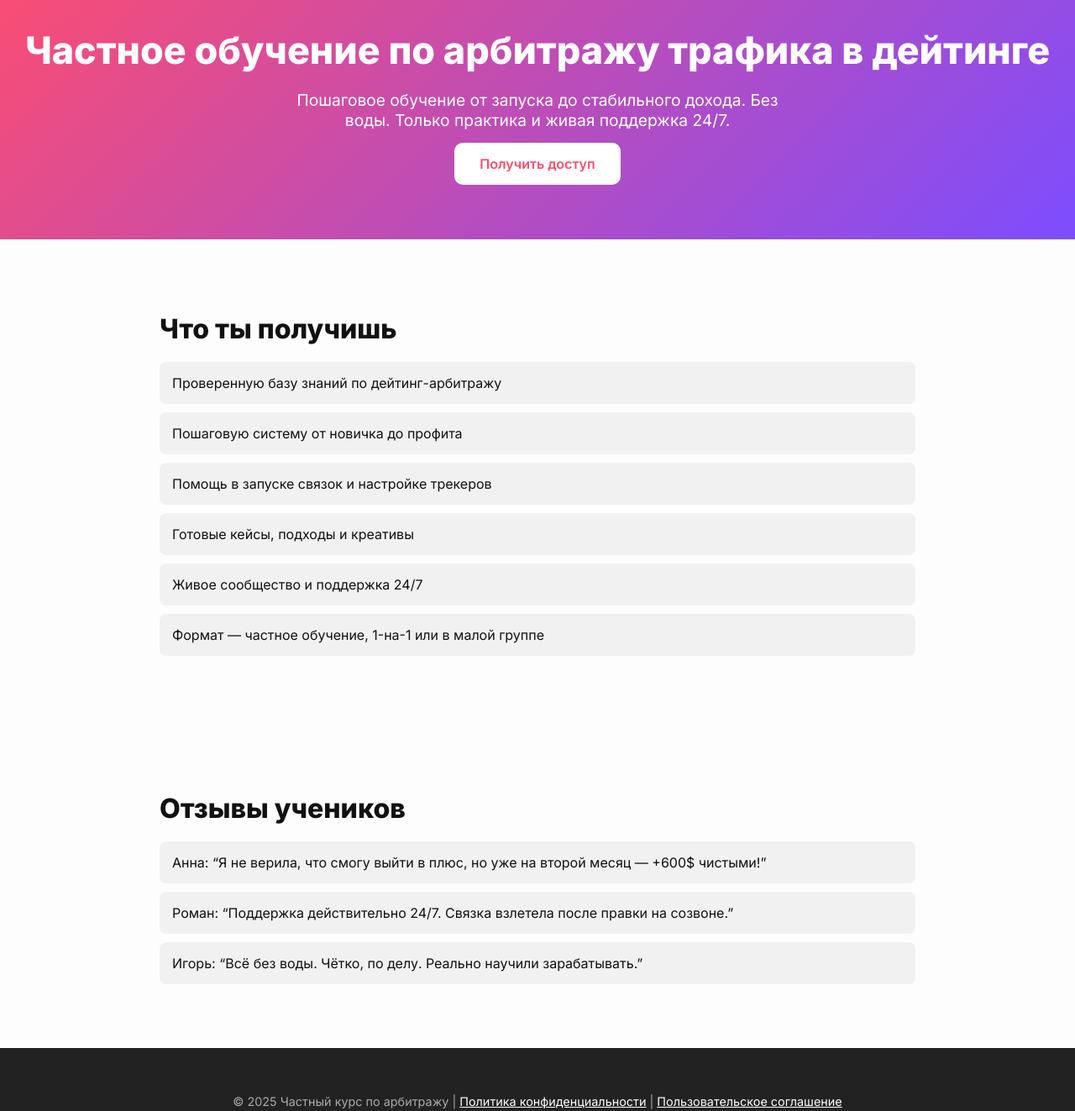
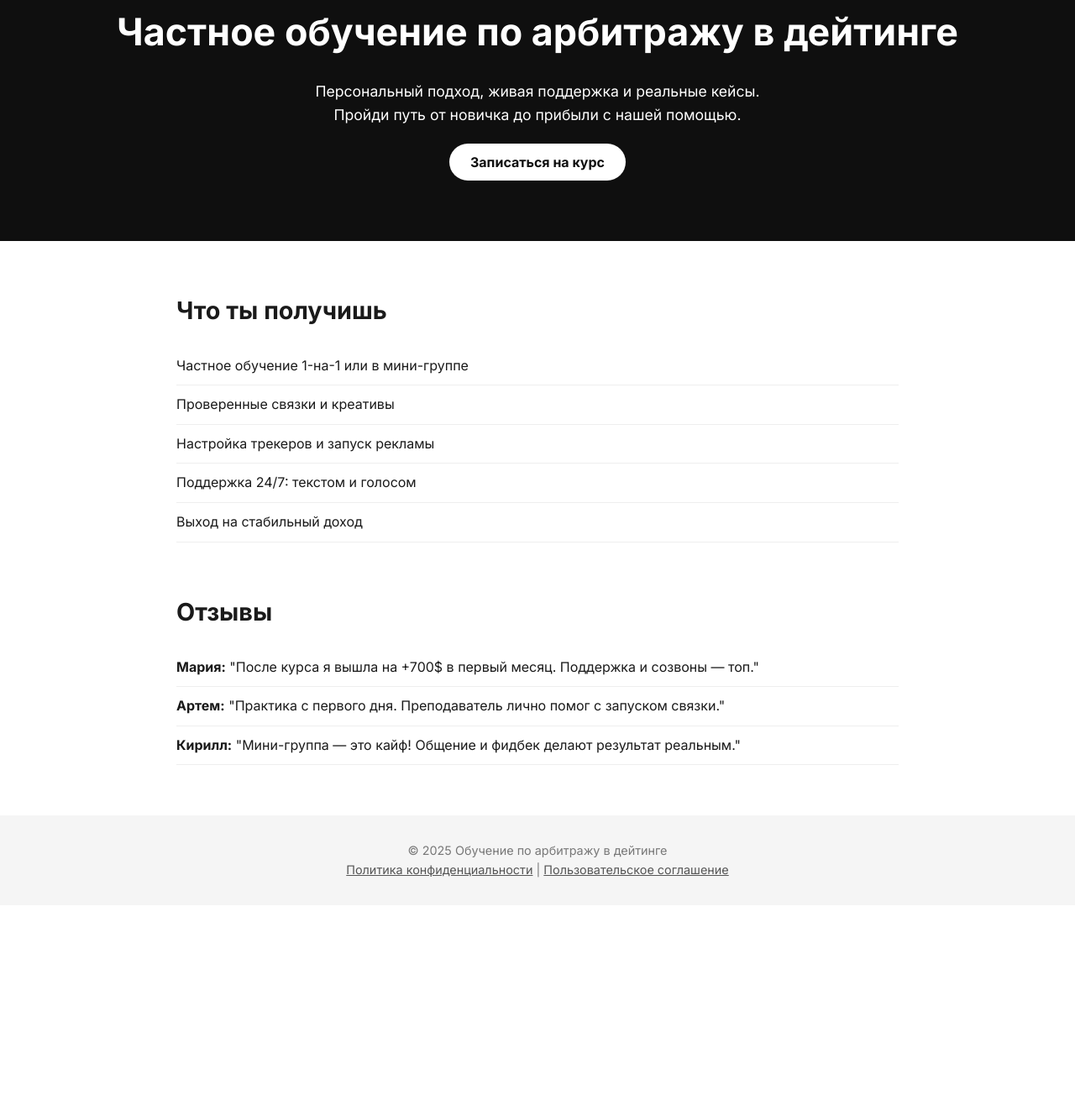
Before and after one commit to smernovaolya/dating-course, a plain HTML site: page index.html in a window 1280 px wide. Shown: the part 77-1400 px from the top of the page at 84% size. After the commit the page ends 1155 px from the top, so only its background shows below. Drawn offline with Linux system fonts and the light colour scheme.

Commit message:
Add files via upload

```diff
--- a/index.html
+++ b/index.html
@@ -4,100 +4,101 @@
 <head>
   <meta charset="UTF-8" />
   <meta name="viewport" content="width=device-width, initial-scale=1.0" />
-  <title>Частное обучение по арбитражу трафика в дейтинге</title>
-  <link href="https://fonts.googleapis.com/css2?family=Inter:wght@400;600;800&display=swap" rel="stylesheet">
+  <title>Обучение по дейтингу — частный курс</title>
+  <link href="https://fonts.googleapis.com/css2?family=Inter:wght@400;700&display=swap" rel="stylesheet">
   <style>
-    body {
-      margin: 0;
-      font-family: 'Inter', sans-serif;
-      background: #fdfdfd;
-      color: #111;
-    }
+    * { margin: 0; padding: 0; box-sizing: border-box; }
+    body { font-family: 'Inter', sans-serif; background: #ffffff; color: #1a1a1a; line-height: 1.6; }
     header {
-      background: linear-gradient(135deg, #ff4d6d, #7c4dff);
-      color: white;
       padding: 80px 20px;
+      background: #0f0f0f;
+      color: #fff;
       text-align: center;
     }
     header h1 {
       font-size: 2.8rem;
+      font-weight: 700;
       margin-bottom: 20px;
     }
     header p {
-      font-size: 1.2rem;
+      font-size: 1.1rem;
       max-width: 600px;
       margin: 0 auto 30px;
     }
-    .cta-button {
-      background: white;
-      color: #ff4d6d;
-      padding: 15px 30px;
-      font-weight: 600;
-      border-radius: 10px;
+    .btn {
+      background: #ffffff;
+      color: #0f0f0f;
+      padding: 12px 25px;
+      border-radius: 30px;
       text-decoration: none;
-      transition: all 0.3s ease;
+      font-weight: bold;
+      transition: background 0.3s ease;
     }
-    .cta-button:hover {
-      background: #ffe9ed;
+    .btn:hover {
+      background: #e1e1e1;
     }
     section {
-      padding: 60px 20px;
       max-width: 900px;
-      margin: 0 auto;
+      margin: 60px auto;
+      padding: 0 20px;
     }
-    section h2 {
-      font-size: 2rem;
+    h2 {
+      font-size: 1.8rem;
       margin-bottom: 20px;
     }
     ul {
       list-style: none;
-      padding: 0;
+      padding-left: 0;
     }
     ul li {
-      background: #f1f1f1;
-      margin: 10px 0;
-      padding: 15px;
-      border-radius: 8px;
+      padding: 10px 0;
+      border-bottom: 1px solid #eee;
     }
     footer {
-      background: #222;
-      color: #aaa;
+      background: #f5f5f5;
+      padding: 30px 20px;
       text-align: center;
-      padding: 40px 20px;
       font-size: 0.9rem;
+      color: #777;
+    }
+    footer a {
+      color: #555;
+      text-decoration: underline;
     }
   </style>
 </head>
 <body>
+
   <header>
-    <h1>Частное обучение по арбитражу трафика в дейтинге</h1>
-    <p>Пошаговое обучение от запуска до стабильного дохода. Без воды. Только практика и живая поддержка 24/7.</p>
-    <a href="#" class="cta-button">Получить доступ</a>
+    <h1>Частное обучение по арбитражу в дейтинге</h1>
+    <p>Персональный подход, живая поддержка и реальные кейсы. Пройди путь от новичка до прибыли с нашей помощью.</p>
+    <a href="#" class="btn">Записаться на курс</a>
   </header>
 
   <section>
     <h2>Что ты получишь</h2>
     <ul>
-      <li>Проверенную базу знаний по дейтинг-арбитражу</li>
-      <li>Пошаговую систему от новичка до профита</li>
-      <li>Помощь в запуске связок и настройке трекеров</li>
-      <li>Готовые кейсы, подходы и креативы</li>
-      <li>Живое сообщество и поддержка 24/7</li>
-      <li>Формат — частное обучение, 1-на-1 или в малой группе</li>
+      <li>Частное обучение 1-на-1 или в мини-группе</li>
+      <li>Проверенные связки и креативы</li>
+      <li>Настройка трекеров и запуск рекламы</li>
+      <li>Поддержка 24/7: текстом и голосом</li>
+      <li>Выход на стабильный доход</li>
     </ul>
   </section>
 
   <section>
-    <h2>Отзывы учеников</h2>
+    <h2>Отзывы</h2>
     <ul>
-      <li>Анна: “Я не верила, что смогу выйти в плюс, но уже на второй месяц — +600$ чистыми!”</li>
-      <li>Роман: “Поддержка действительно 24/7. Связка взлетела после правки на созвоне.”</li>
-      <li>Игорь: “Всё без воды. Чётко, по делу. Реально научили зарабатывать.”</li>
+      <li><strong>Мария:</strong> "После курса я вышла на +700$ в первый месяц. Поддержка и созвоны — топ."</li>
+      <li><strong>Артем:</strong> "Практика с первого дня. Преподаватель лично помог с запуском связки."</li>
+      <li><strong>Кирилл:</strong> "Мини-группа — это кайф! Общение и фидбек делают результат реальным."</li>
     </ul>
   </section>
 
   <footer>
-    <p>© 2025 Частный курс по арбитражу | <a href="#" style="color: #fff; text-decoration: underline;">Политика конфиденциальности</a> | <a href="#" style="color: #fff; text-decoration: underline;">Пользовательское соглашение</a></p>
+    <p>© 2025 Обучение по арбитражу в дейтинге<br>
+    <a href="#">Политика конфиденциальности</a> | <a href="#">Пользовательское соглашение</a></p>
   </footer>
+
 </body>
 </html>
```
